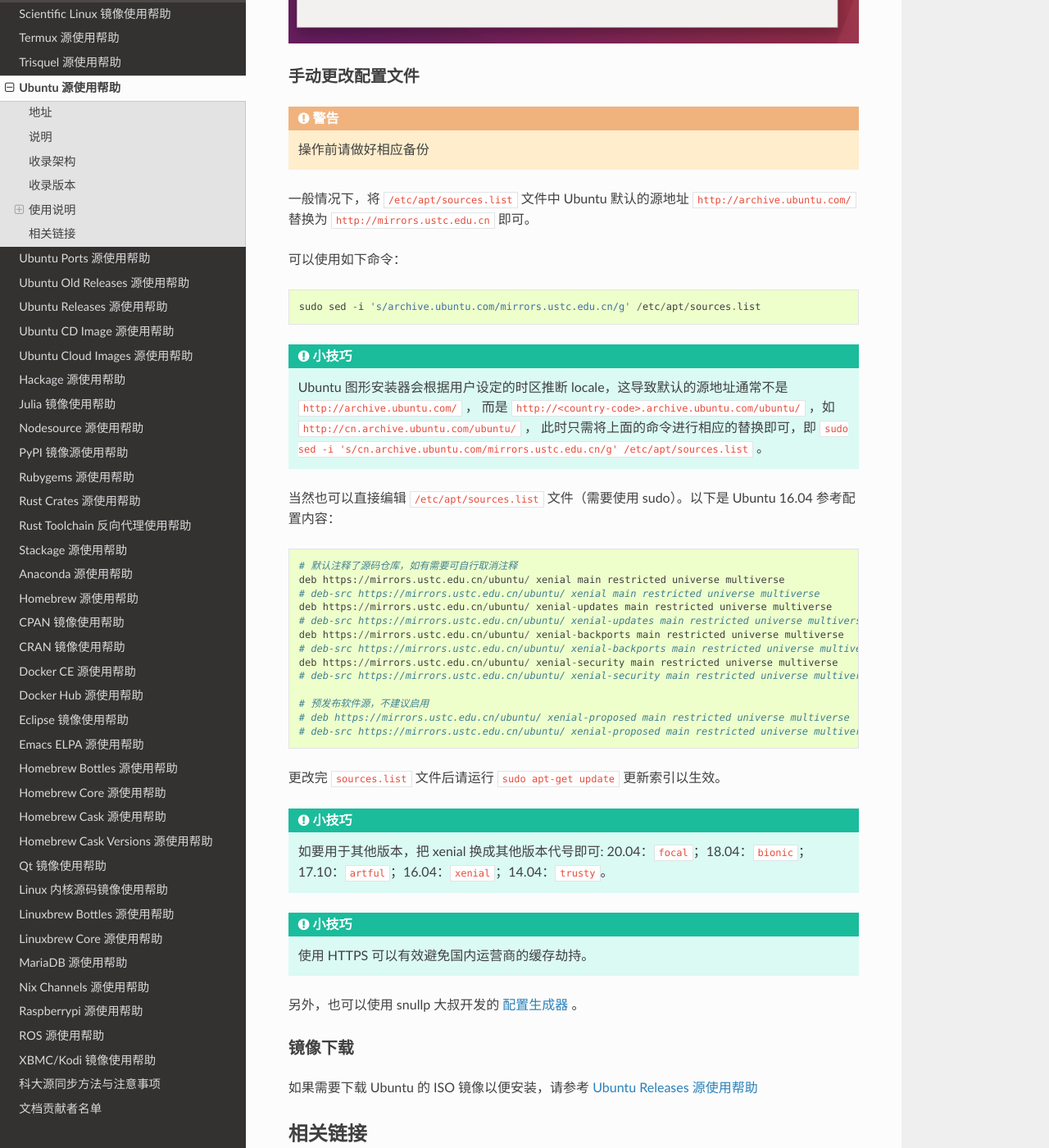
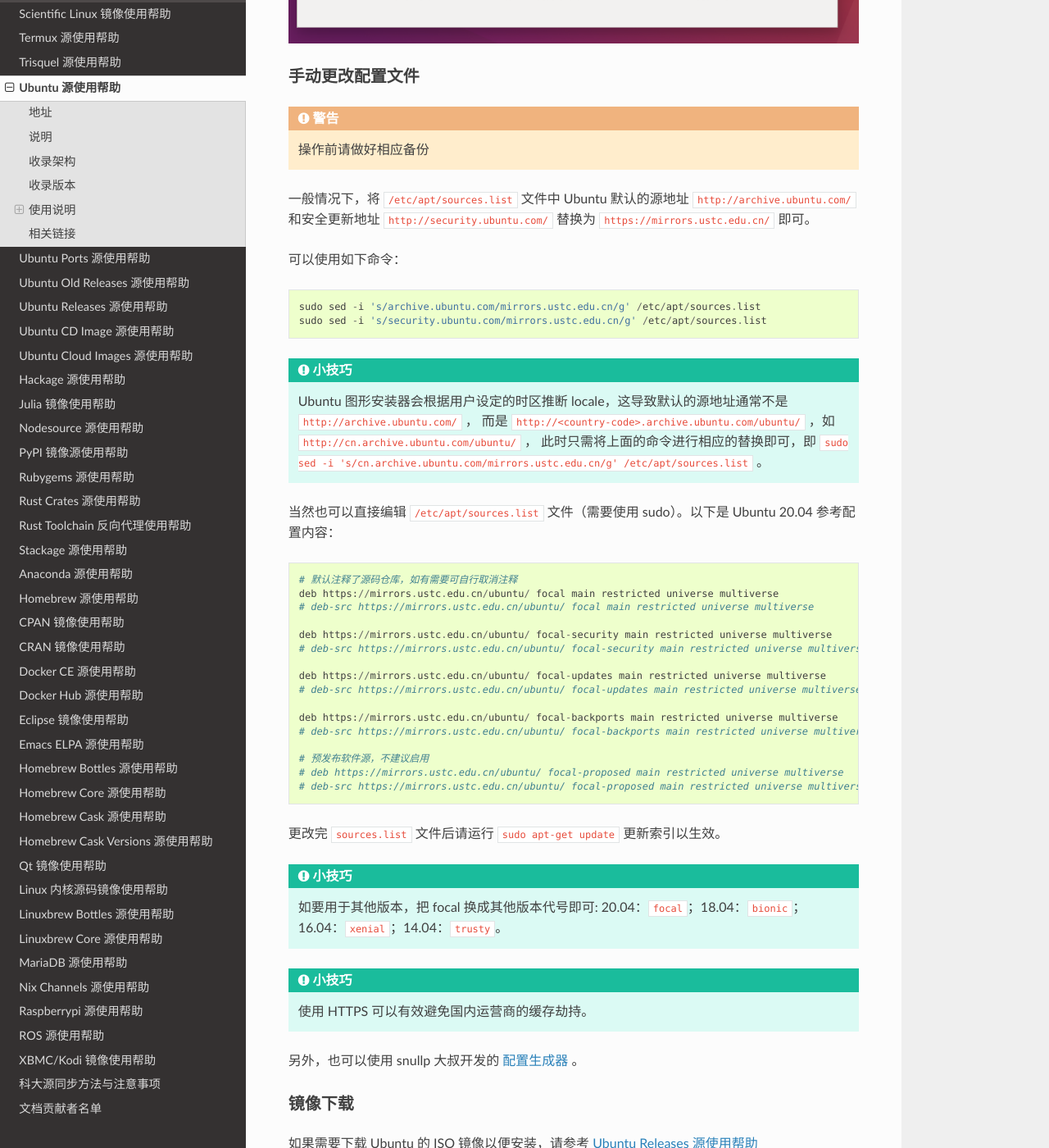
Before and after one commit to ustclug/mirrorhelp, a Sphinx documentation site: the page built from source/ubuntu.rst, in a window 1280 px wide and 1400 px high, scrolled down 1395 px. Shown: the whole window at 82% size. Built offline with Sphinx 7.4.7 and the Read the Docs theme 2.0.0, drawn with Linux system fonts in a browser that asks for light colours; pages that are not in the unit, such as notebooks, are missing from menus.

Commit message:
update ubuntu

```diff
--- a/source/ubuntu.rst
+++ b/source/ubuntu.rst
@@ -46,13 +46,14 @@
     操作前请做好相应备份
 
 一般情况下，将 :file:`/etc/apt/sources.list` 文件中 Ubuntu 默认的源地址 ``http://archive.ubuntu.com/``
-替换为 ``http://mirrors.ustc.edu.cn`` 即可。
+和安全更新地址 ``http://security.ubuntu.com/`` 替换为 ``https://mirrors.ustc.edu.cn/`` 即可。
 
 可以使用如下命令：
 
 ::
 
   sudo sed -i 's/archive.ubuntu.com/mirrors.ustc.edu.cn/g' /etc/apt/sources.list
+  sudo sed -i 's/security.ubuntu.com/mirrors.ustc.edu.cn/g' /etc/apt/sources.list
 
 .. tip::
     Ubuntu 图形安装器会根据用户设定的时区推断 locale，这导致默认的源地址通常不是 ``http://archive.ubuntu.com/`` ，
@@ -60,28 +61,31 @@
     此时只需将上面的命令进行相应的替换即可，即
     ``sudo sed -i 's/cn.archive.ubuntu.com/mirrors.ustc.edu.cn/g' /etc/apt/sources.list`` 。
 
-当然也可以直接编辑 :file:`/etc/apt/sources.list` 文件（需要使用 sudo）。以下是 Ubuntu 16.04 参考配置内容：
+当然也可以直接编辑 :file:`/etc/apt/sources.list` 文件（需要使用 sudo）。以下是 Ubuntu 20.04 参考配置内容：
 
 ::
 
     # 默认注释了源码仓库，如有需要可自行取消注释
-    deb https://mirrors.ustc.edu.cn/ubuntu/ xenial main restricted universe multiverse
-    # deb-src https://mirrors.ustc.edu.cn/ubuntu/ xenial main restricted universe multiverse
-    deb https://mirrors.ustc.edu.cn/ubuntu/ xenial-updates main restricted universe multiverse
-    # deb-src https://mirrors.ustc.edu.cn/ubuntu/ xenial-updates main restricted universe multiverse
-    deb https://mirrors.ustc.edu.cn/ubuntu/ xenial-backports main restricted universe multiverse
-    # deb-src https://mirrors.ustc.edu.cn/ubuntu/ xenial-backports main restricted universe multiverse
-    deb https://mirrors.ustc.edu.cn/ubuntu/ xenial-security main restricted universe multiverse
-    # deb-src https://mirrors.ustc.edu.cn/ubuntu/ xenial-security main restricted universe multiverse
+    deb https://mirrors.ustc.edu.cn/ubuntu/ focal main restricted universe multiverse
+    # deb-src https://mirrors.ustc.edu.cn/ubuntu/ focal main restricted universe multiverse
+
+    deb https://mirrors.ustc.edu.cn/ubuntu/ focal-security main restricted universe multiverse
+    # deb-src https://mirrors.ustc.edu.cn/ubuntu/ focal-security main restricted universe multiverse
+
+    deb https://mirrors.ustc.edu.cn/ubuntu/ focal-updates main restricted universe multiverse
+    # deb-src https://mirrors.ustc.edu.cn/ubuntu/ focal-updates main restricted universe multiverse
+
+    deb https://mirrors.ustc.edu.cn/ubuntu/ focal-backports main restricted universe multiverse
+    # deb-src https://mirrors.ustc.edu.cn/ubuntu/ focal-backports main restricted universe multiverse
 
     # 预发布软件源，不建议启用
-    # deb https://mirrors.ustc.edu.cn/ubuntu/ xenial-proposed main restricted universe multiverse
-    # deb-src https://mirrors.ustc.edu.cn/ubuntu/ xenial-proposed main restricted universe multiverse
+    # deb https://mirrors.ustc.edu.cn/ubuntu/ focal-proposed main restricted universe multiverse
+    # deb-src https://mirrors.ustc.edu.cn/ubuntu/ focal-proposed main restricted universe multiverse
 
 更改完 :file:`sources.list` 文件后请运行 ``sudo apt-get update`` 更新索引以生效。
 
 .. tip::
-    如要用于其他版本，把 xenial 换成其他版本代号即可: 20.04：``focal``；18.04：``bionic``；17.10：``artful``；16.04：``xenial``；14.04：``trusty``。
+    如要用于其他版本，把 focal 换成其他版本代号即可: 20.04：``focal``；18.04：``bionic``；16.04：``xenial``；14.04：``trusty``。
 
 .. tip::
     使用 HTTPS 可以有效避免国内运营商的缓存劫持。
```
